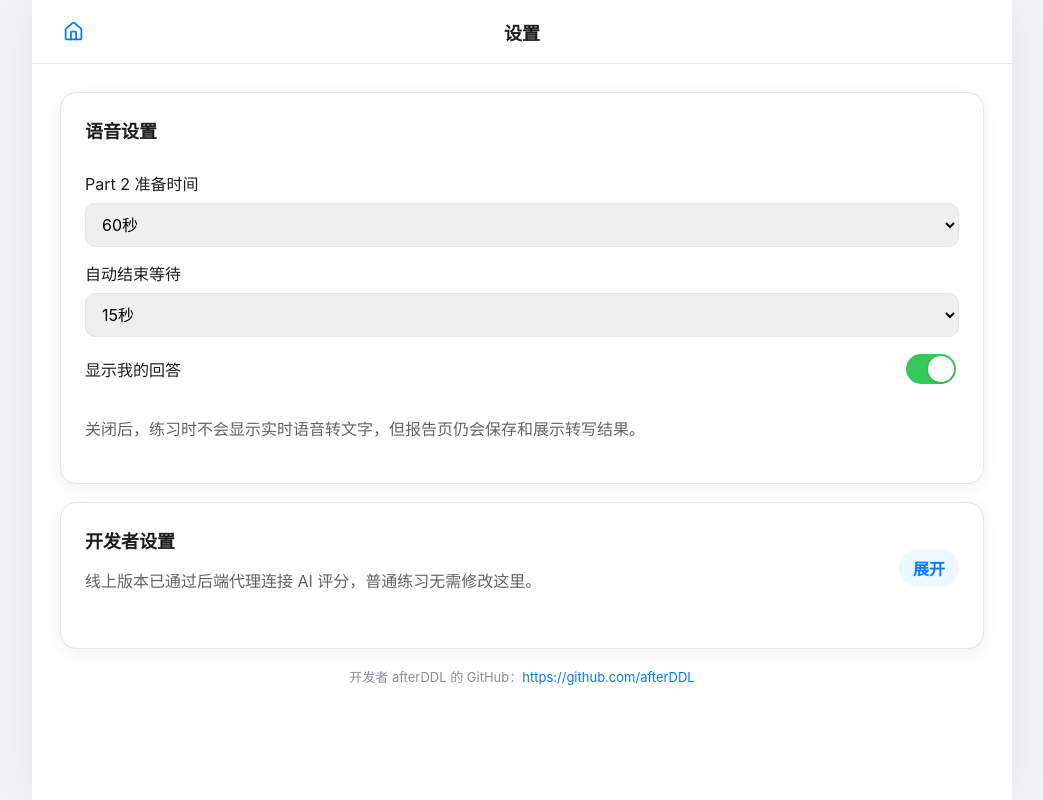
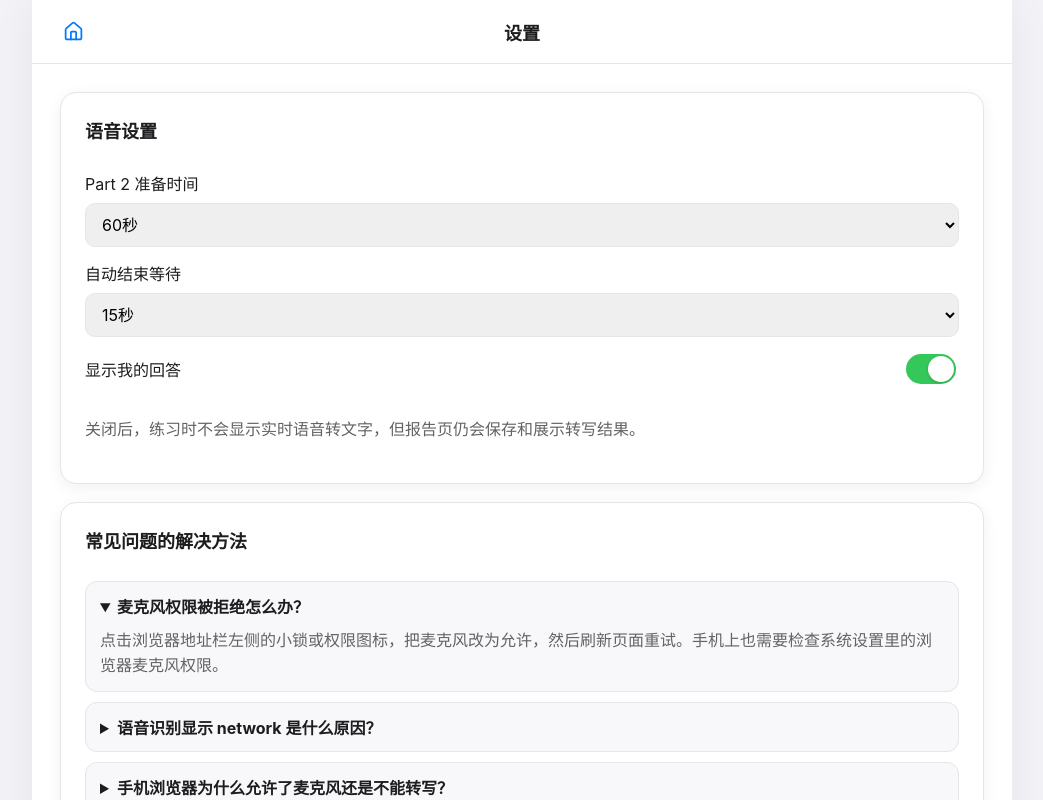
Before and after one commit to afterDDL/speakeasy, a React (Vite) app: page / in a window 1280 px wide. Both pictures are taken after a click on the button 1090 px from the left and 31 px from the top of the page. Shown: the top 800 px of the page, without its empty margins (118-1161 px from the left). Built offline with nearby package versions, Linux system fonts and the light colour scheme.

Commit message:
Add settings FAQ

```diff
--- a/src/main.jsx
+++ b/src/main.jsx
@@ -1369,6 +1369,31 @@ function SettingsPage() {
           <p className="hint">关闭后，练习时不会显示实时语音转文字，但报告页仍会保存和展示转写结果。</p>
         </section>
         <section className="panel settings-panel">
+          <h2>常见问题的解决方法</h2>
+          <div className="faq-list">
+            <details open>
+              <summary>麦克风权限被拒绝怎么办？</summary>
+              <p>点击浏览器地址栏左侧的小锁或权限图标，把麦克风改为允许，然后刷新页面重试。手机上也需要检查系统设置里的浏览器麦克风权限。</p>
+            </details>
+            <details>
+              <summary>语音识别显示 network 是什么原因？</summary>
+              <p>Chrome / Edge 的网页语音识别依赖在线服务。出现 network 通常表示浏览器连不上识别服务，可以切换网络、开关代理，或换桌面 Chrome / Edge 后重试。</p>
+            </details>
+            <details>
+              <summary>手机浏览器为什么允许了麦克风还是不能转写？</summary>
+              <p>部分移动端浏览器、iPhone Safari、微信/QQ 等内置浏览器对 SpeechRecognition 支持不稳定。推荐使用 Android Chrome / Edge 或桌面 Chrome / Edge。</p>
+            </details>
+            <details>
+              <summary>考官不读题或重播没有声音怎么办？</summary>
+              <p>先点击“启用考官语音”，再点“重播题目”。如果仍然没有声音，请检查系统音量、浏览器声音权限，或换 Chrome / Edge 打开。</p>
+            </details>
+            <details>
+              <summary>语音功能失败时还能继续练习吗？</summary>
+              <p>可以。直接在回答文本框里手动输入内容，仍然可以完成练习、保存历史并生成 AI 报告。</p>
+            </details>
+          </div>
+        </section>
+        <section className="panel settings-panel">
           <div className="panel-title-row">
             <div>
               <h2>开发者设置</h2>
--- a/src/styles.css
+++ b/src/styles.css
@@ -1086,6 +1086,30 @@ textarea {
   padding-top: 14px;
 }
 
+.faq-list {
+  display: grid;
+  gap: 10px;
+}
+
+.faq-list details {
+  border: 1px solid #e5e5ea;
+  border-radius: 12px;
+  background: #f8f8fa;
+  padding: 12px 14px;
+}
+
+.faq-list summary {
+  cursor: pointer;
+  color: #1d1d1f;
+  font-weight: 700;
+}
+
+.faq-list p {
+  margin: 10px 0 0;
+  color: #636366;
+  line-height: 1.6;
+}
+
 .developer-credit {
   margin-top: 18px;
   color: #8e8e93;
```
